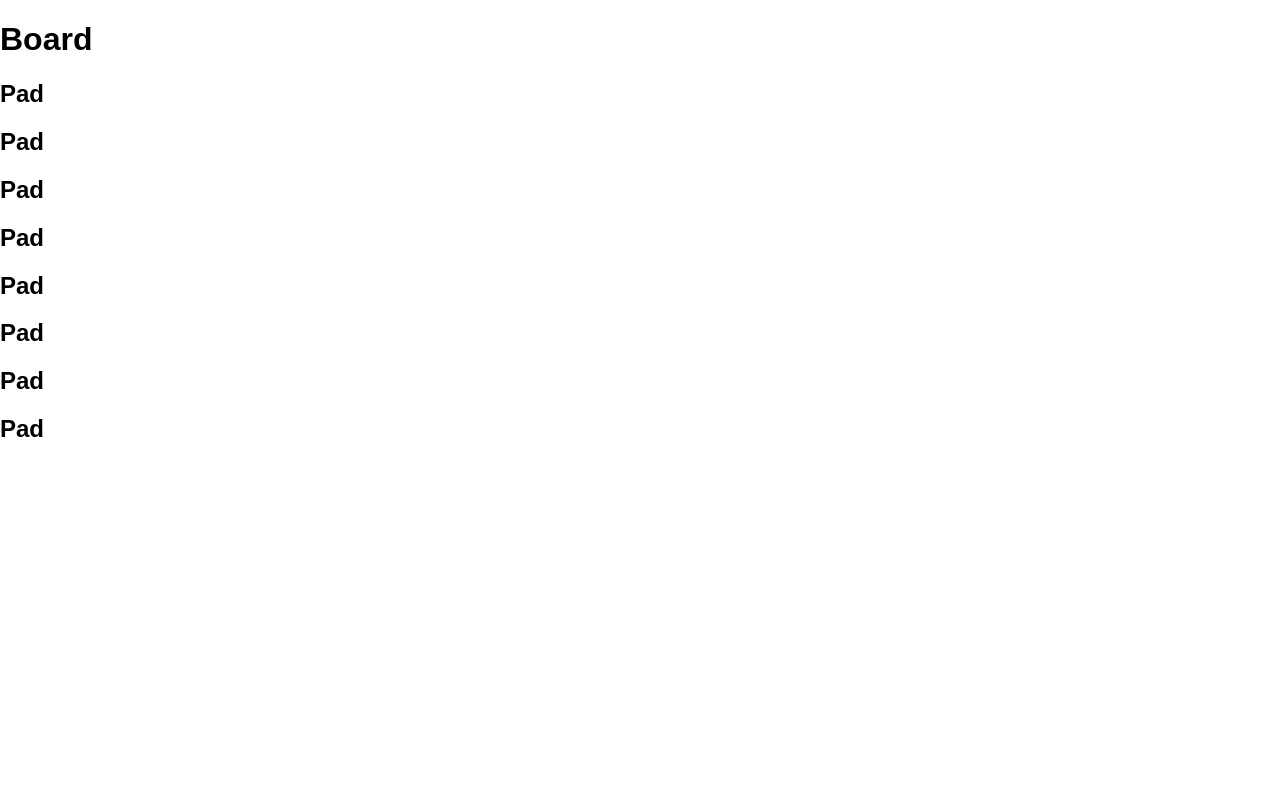
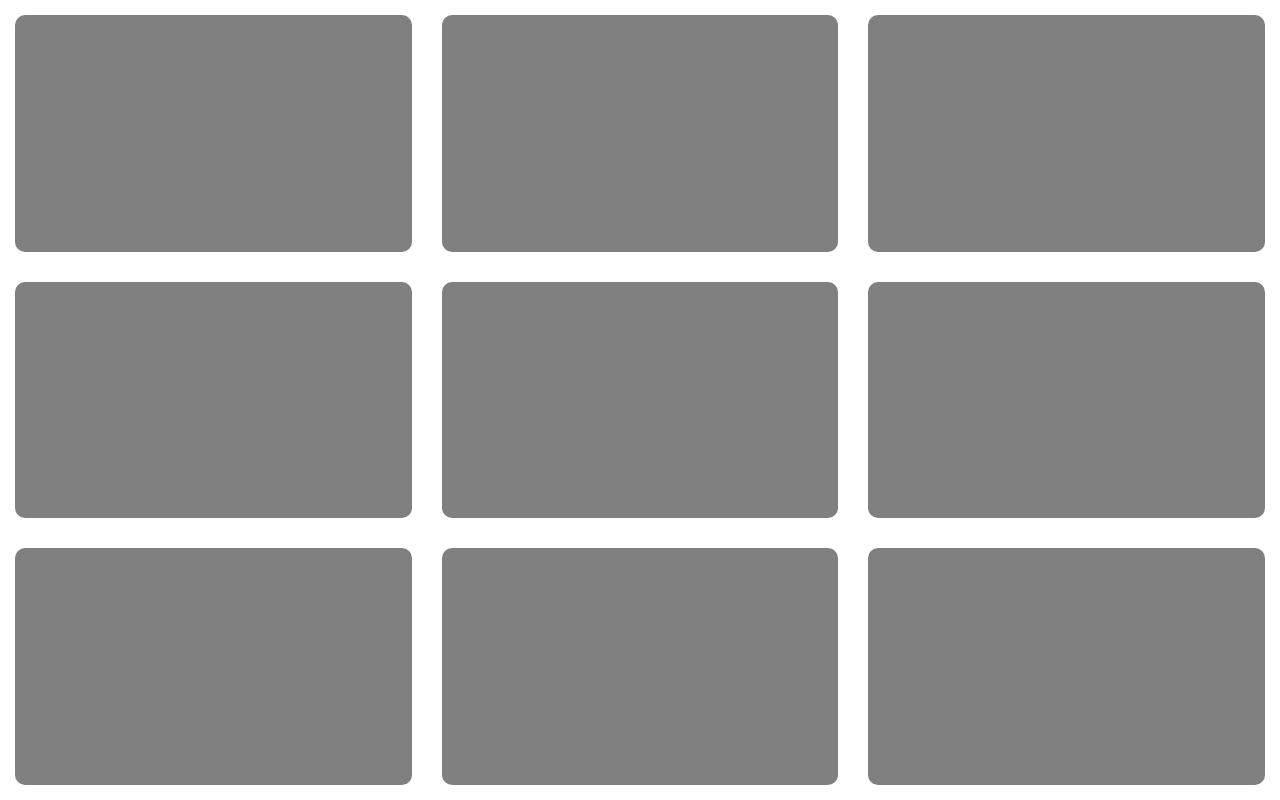
Before and after one commit to benjaminreid/soundboard, a React (Create React App) app: page / in a window 1280 px wide. Built offline with nearby package versions, Linux system fonts and the light colour scheme.

Commit message:
Minimal Pad and Board styles

```diff
--- a/src/components/Board.js
+++ b/src/components/Board.js
@@ -6,7 +6,7 @@ class Board extends Component {
   render() {
     return (
       <div className="Board">
-        <h1>Board</h1>
+        <Pad/>
         <Pad/>
         <Pad/>
         <Pad/>
--- a/src/components/Pad.js
+++ b/src/components/Pad.js
@@ -5,7 +5,7 @@ class Pad extends Component {
   render() {
     return (
       <div className="Pad">
-        <h2>Pad</h2>
+        <div className="Pad__inner"></div>
       </div>
     );
   }
--- a/src/css/Board.css
+++ b/src/css/Board.css
@@ -1,3 +1,5 @@
 .Board {
-
+  height: 100vh;
+  display: flex;
+  flex-wrap: wrap;
 }
--- a/src/css/Pad.css
+++ b/src/css/Pad.css
@@ -1,3 +1,12 @@
 .Pad {
+  width: 33.333%;
+  padding: 15px;
+  box-sizing: border-box;
+  display: flex;
+}
 
+.Pad__inner {
+  background-color: grey;
+  border-radius: 10px;
+  flex: 1;
 }
```
